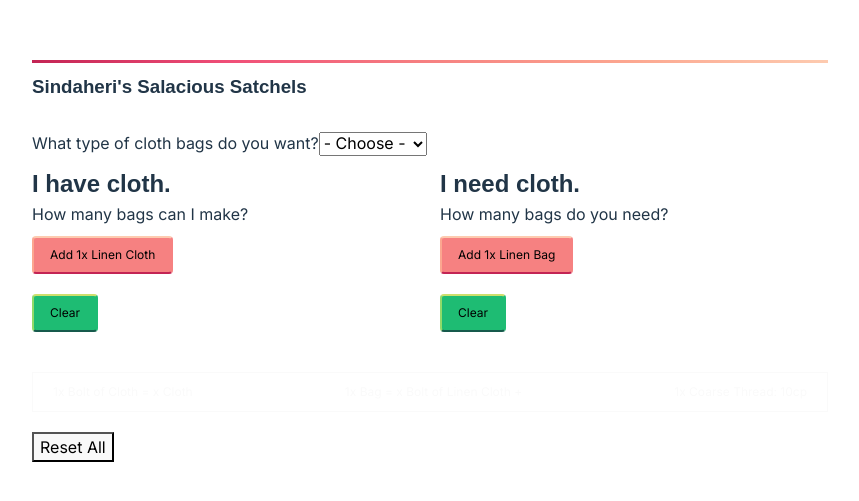
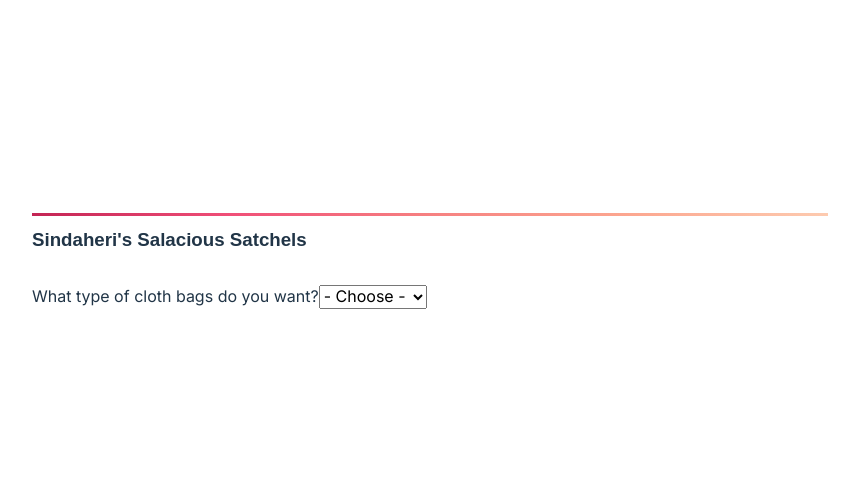
Before and after one commit to JessJudd/wow-linen-bags, a React (Vite) app: page / in a window 1280 px wide. Shown: the part 139-640 px from the top of the page, without its empty margins (210-1069 px from the left). Built offline with nearby package versions, Linux system fonts and the light colour scheme; a web font is replaced by a local one.

Commit message:
v3 finalized
Added Silk + Wool options, the entire calculator updates to reflect the cloth type chosen

```diff
--- a/src/App.jsx
+++ b/src/App.jsx
@@ -12,21 +12,34 @@ function App() {
 
   const [clothType,setClothType] = useState("");
 
+  const [clothCount,setClothCount] = useState(0);
+  const [bagCount,setBagCount] = useState(0);
+
+  let propertyName = clothType;
+  const clothMultiplier = clothType != '' ? BAGS[propertyName].clothCount : '';
+  const boltMultiplier = clothType != '' ? BAGS[propertyName].boltCount : '';
+  const threadType = clothType != '' ? BAGS[propertyName].threadType : '';
+  const threadCount = clothType != '' ? BAGS[propertyName].threadCount : '';
+  const threadCost = clothType != '' ? BAGS[propertyName].threadCost : '';
+  const coinage = threadCost === 1 ? 'sp' : 'cp';
+
+  const bagType = clothType === 'silk' ? 'pack' : 'bag';
+
   function chooseClothType(event) {
-    console.log(event.target.value);
+    setClothType(event.target.value);
+    resetAll();
   }
 
-  const [linenCloth,setLinenCloth] = useState(0);
-  const [linenBags,setLinenBags] = useState(0);
-
   function resetAll(){
-      setLinenCloth(0);
-      setLinenBags(0);
+      setClothCount(0);
+      setBagCount(0);
   }
 
   return (
       <section className="bag-calc">
+
           <Header />
+
           <form className="choose-cloth-type">
             <label htmlFor="clothType">What type of cloth bags do you want?</label>
             <select
@@ -40,21 +53,26 @@ function App() {
               <option value="silk">Silk Cloth</option>
             </select>
           </form>
-          <div className="player-input">
 
-              <ClothToBags linenCloth={linenCloth} setLinenCloth={setLinenCloth} />
+          {clothType != '' &&
+          <>
+            <div className="player-input">
 
-              <BagsToCloth linenBags={linenBags} setLinenBags={setLinenBags} />
+                <ClothToBags clothType={clothType} clothCount={clothCount} setClothCount={setClothCount} />
 
-          </div>
+                <BagsToCloth clothType={clothType} bagCount={bagCount} setBagCount={setBagCount} />
 
-          <div className="mats">
-              <p>1x Bolt of {clothType} Cloth = {BAGS.clothCount}x {clothType} Cloth</p>
-              <p>1x {clothType} Bag = {BAGS.boltCount}x Bolt of Linen Cloth + {BAGS.threadCount} {BAGS.threadType}</p>
-              <p>1x Coarse Thread: 10cp</p>
-          </div>
+            </div>
 
-          <button onClick={resetAll}>Reset All</button>
+            <div className="mats">
+                <p>1x bolt of {clothType} cloth = {clothMultiplier}x {clothType} cloth</p>
+                <p>1x {clothType} {bagType} = {boltMultiplier}x bolt of {clothType} cloth + {threadCount} {threadType}</p>
+                <p>1x {threadType}: {threadCost} {coinage}</p>
+                {/* <button onClick={resetAll}>Reset All</button> */}
+            </div>
+            </>
+          }
+
 
       </section>
   )
--- a/src/App.scss
+++ b/src/App.scss
@@ -109,6 +109,7 @@ nav {
     font-size:12px;
     margin:10px 0;
     padding:8px 16px;
+    text-transform: capitalize;
     // transition: .3s all ease-in-out;
 
     &:hover {
--- a/src/components/BagsToCloth.jsx
+++ b/src/components/BagsToCloth.jsx
@@ -1,37 +1,43 @@
-import { useState } from 'react'
-
 import { BAGS } from '../constants.js';
 
-export const BagsToCloth = ({linenBags, setLinenBags}) => {
+export const BagsToCloth = ({clothType, bagCount, setBagCount}) => {
 
     function addBags(){
-        setLinenBags(prevLinenBags => prevLinenBags + 1);
+        setBagCount(prevBagCount => prevBagCount + 1);
     }
 
     function resetBags(){
-        setLinenBags(0);
+        setBagCount(0);
     }
 
-    const boltCount = linenBags > 0 && Math.floor(linenBags * 3);
-    const clothCount = linenBags > 0 && Math.floor(linenBags * 6);
-    const threadCount = linenBags > 0 && Math.floor(linenBags * BAGS.linen.threadCount);
-    const bagPlural = linenBags > 1 ? 'Bags' : 'Bag';
+    let propertyName = clothType;
+    const clothMultiplier = BAGS[propertyName].clothCount;
+    const clothPerBag = BAGS[propertyName].clothPerBag;
+    const threadCount = BAGS[propertyName].threadCount;
+
+    const boltCount = bagCount > 0 && Math.floor(bagCount * clothMultiplier);
+    const clothCount = bagCount > 0 && Math.floor(bagCount * clothPerBag);
+
+    const threadTotal = bagCount > 0 && Math.floor(bagCount * threadCount);
+    const threadType = BAGS[propertyName].threadType;
+    const isPlural = bagCount > 1 ? 's' : '';
+    const bagType = clothType === 'silk' ? 'pack' : 'bag';
 
     return (
         <div className="mats-calc need-cloth">
-            <h2 className="heading">I need cloth.</h2>
-            <p className="subheading" >How many bags do you need?</p>
+            <h2 className="heading">I need {clothType} cloth.</h2>
+            <p className="subheading" >How many {clothType} {bagType}s do you need?</p>
             <div className="actions">
-                <button className="button-bags" onClick={addBags}>Add 1x Linen Bag</button>{linenBags > 0 && <span className="bag-count">{linenBags}x Linen {bagPlural}</span>}
+                <button className="button-bags" onClick={addBags}>Add 1x {clothType} {bagType}</button>{bagCount > 0 && <span className="bag-count">{bagCount}x {clothType} {bagType}{isPlural}</span>}
             </div>
-            { linenBags > 0 &&
+            { bagCount > 0 &&
                 <div className="results many">
                     <span className="lead">Farm or buy from AH:</span> <span className="value">{clothCount}x Cloth</span> or <span className="value">{boltCount}x Bolts</span>
                 </div>
             }
-            { linenBags > 0 &&
+            { bagCount > 0 &&
                 <div className="results">
-                    <span className="lead">Buy:</span> <span className="value vendor">{threadCount}x Coarse Thread</span>
+                    <span className="lead">Buy:</span> <span className="value vendor">{threadTotal}x {threadType}</span>
                 </div>
             }
             <button className="reset" onClick={resetBags}>Clear</button>
--- a/src/components/ClothToBags.jsx
+++ b/src/components/ClothToBags.jsx
@@ -1,41 +1,45 @@
-import { useState } from 'react'
-
 import { BAGS } from '../constants.js';
 
-export const ClothToBags = ({linenCloth, setLinenCloth}) => {
-
-    // const [linenCloth,setLinenCloth] = useState(0);
+export const ClothToBags = ({clothType, clothCount, setClothCount}) => {
 
     function addCloth(){
-        setLinenCloth(prevLinenCloth => prevLinenCloth + 1);
+        setClothCount(prevClothCount => prevClothCount + 1);
     }
 
     function resetCloth(){
-        setLinenCloth(0);
+        setClothCount(0);
     }
 
-    const boltCount = linenCloth > 1 && Math.floor(linenCloth / 2);
-    const bagCount = linenCloth > 5 && Math.floor(linenCloth / 6);
-    const threadCount = linenCloth > 5 && ((Math.floor(linenCloth / 6)) * BAGS.linen.threadCount);
-    const bagPlural = bagCount > 1 ? 'Bags' : 'Bag';
+    let propertyName = clothType;
+
+    const clothMultiplier = BAGS[propertyName].clothCount;
+    const clothPerBag = BAGS[propertyName].clothPerBag;
+    const threadCount = BAGS[propertyName].threadCount;
+
+    const boltCount = clothCount > 1 && Math.floor(clothCount / clothMultiplier);
+    const bagCount = clothCount > 5 && Math.floor(clothCount / clothPerBag);
+    const isPlural = bagCount > 1 ? 's' : '';
+
+    const threadType = BAGS[propertyName].threadType;
+    const threadTotal = clothCount > 5 && ((Math.floor(clothCount / clothPerBag)) * threadCount);
 
     return (
         <div className="mats-calc have-cloth">
-            <h2 className="heading">I have cloth.</h2>
-            <p className="subheading" >How many bags can I make?</p>
+            <h2 className="heading">I have {clothType} cloth.</h2>
+            <p className="subheading" >How many {clothType} bags can I make?</p>
             <div className="actions">
-                <button className="button-cloth" onClick={addCloth}>Add 1x Linen Cloth</button>
-                {linenCloth > 0 && <span className="cloth-count">{linenCloth}x Linen Cloth</span>}
+                <button className="button-cloth" onClick={addCloth}>Add 1x {clothType} Cloth</button>
+                {clothCount > 0 && <span className="cloth-count">{clothCount}x {clothType} Cloth</span>}
                 {boltCount > 0 && <span className="cloth-count">({boltCount}x Bolts)</span>}
             </div>
             {bagCount > 0 &&
                 <div className="results">
-                    <span className="lead">You can make:</span> <span className="value">{bagCount}x Linen {bagPlural}</span>
+                    <span className="lead">You can make:</span> <span className="value">{bagCount}x {clothType} bag{isPlural}</span>
                 </div>
             }
-            {threadCount > 0 &&
+            {threadTotal > 0 &&
                 <div className="results">
-                    <span className="lead">Buy:</span> <span className="value vendor">{threadCount} Coarse Thread</span>
+                    <span className="lead">Buy:</span> <span className="value vendor">{threadTotal} {threadType}</span>
                 </div>
             }
             <button className="reset" onClick={resetCloth}>Clear</button>
--- a/src/constants.js
+++ b/src/constants.js
@@ -1,20 +1,26 @@
 export const BAGS = {
-    "linen": {
-        "clothCount": 2,
-        "boltCount": 3,
-        "threadCount": 3,
-        "threadType": 'Coarse Thread'
+    linen: {
+        clothPerBag: 6,
+        clothCount: 2,
+        boltCount: 3,
+        threadCount: 3,
+        threadType: 'Coarse Thread',
+        threadCost: 10, // cp
     },
-    "wool": {
-        "clothCount": 3,
-        "boltCount": 3,
-        "threadCount": 1,
-        "threadType": 'Fine Thread'
+    wool: {
+        clothPerBag: 9,
+        clothCount: 3,
+        boltCount: 3,
+        threadCount: 1,
+        threadType: 'Fine Thread',
+        threadCost: 1, // sp
     },
-    "silk": {
-        "clothCount": 4,
-        "boltCount": 3,
-        "threadCount": 3,
-        "threadType": 'Fine Thread'
+    silk: {
+        clothPerBag: 12,
+        clothCount: 4,
+        boltCount: 3,
+        threadCount: 3,
+        threadType: 'Fine Thread',
+        threadCost: 1, // sp
     },
 }
```
